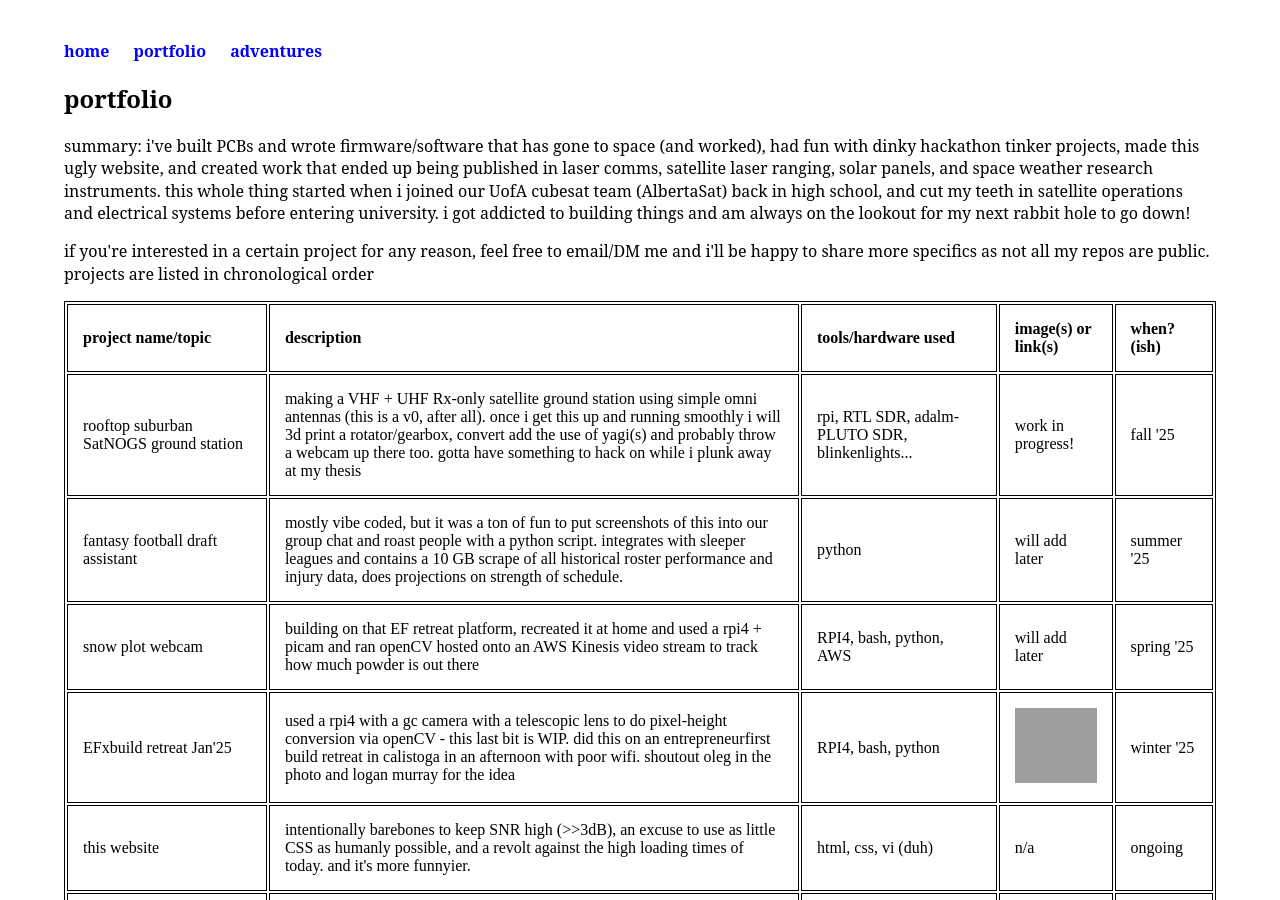
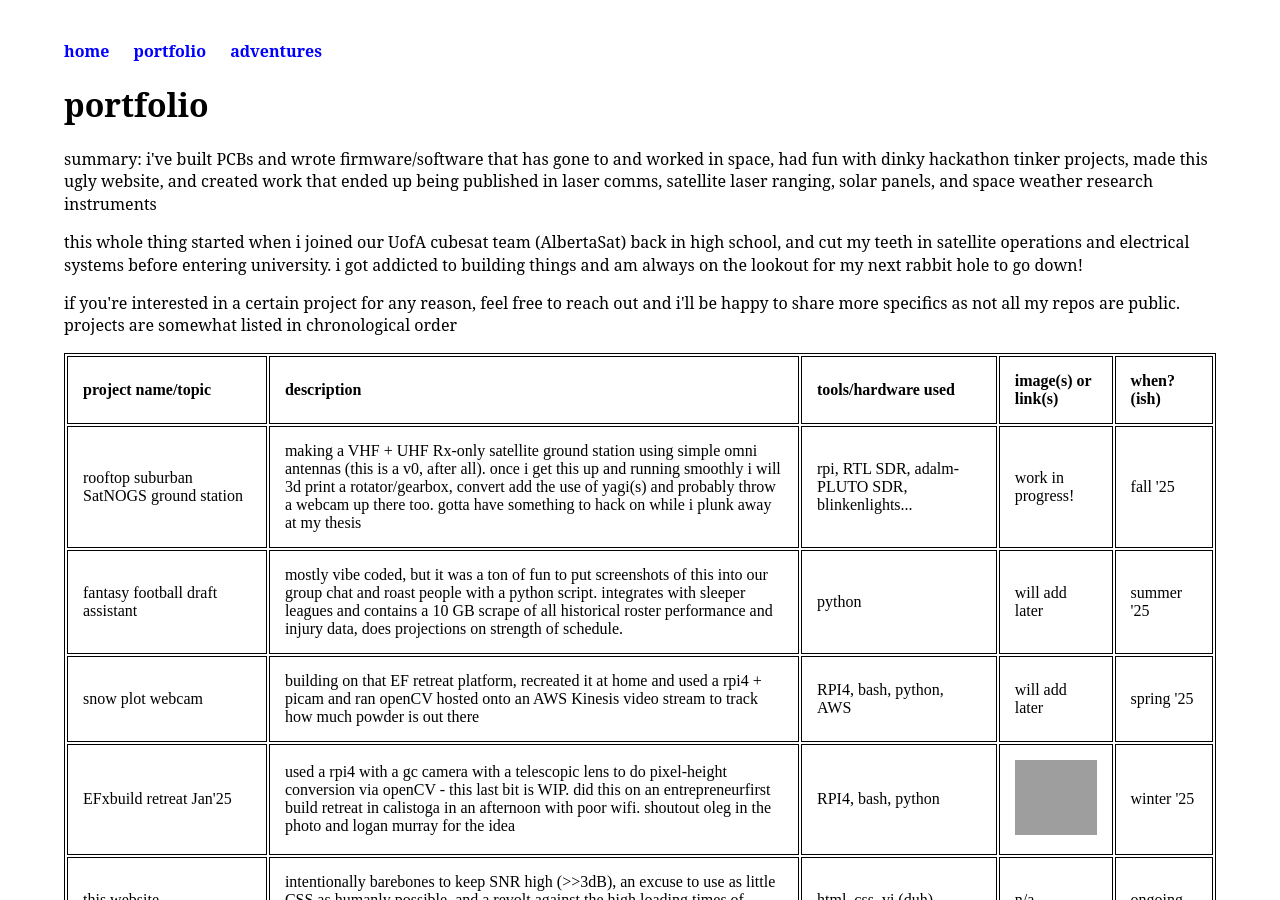
Before and after one commit to ehalliwe/ehalliwe.github.io, a Jekyll site: the page built from portfolio.html, in a window 1280 px wide and 900 px high. Built offline with Jekyll 4.4.1, drawn with Linux system fonts in a browser that asks for light colours; grey boxes are pictures that could not be loaded.

Commit message:
updating portfolio and photos

```diff
--- a/photos.html
+++ b/photos.html
@@ -6,11 +6,10 @@ title: adventures
 <div class="blurb">
 	<h1>adventures</h1>
 
-	<p>i'll backfill this, someday :-)</p>
+	<p>i'll backfill this, someday, with all of my non-cell service endeavours. i grew up skiing and camping in the canadian rockies and time away from civilization is my favourite non-building-related activity</p>
 
 	<p><b>jun 17, 2025</b></p>
-	<p>original plan was to summit A2 (centre), instead went to boundary peak due to changing conditions. mt athabasca & silverhorn on right, hilda peak on left. </p>
-
+	<p>original plan was to summit A2 (centre, 3060 m), instead went to boundary peak (2870 m) due to changing conditions. mt athabasca (3491 m) & silverhorn (~3400 m) on right, hilda peak (3058 m) on left. </p>
 	<img src="img/adventures/20250617_1.jpg">
 
 </div><!-- /.blurb -->
--- a/portfolio.html
+++ b/portfolio.html
@@ -4,11 +4,13 @@ title: erik halliwell
 ---
 <div class="blurb">
 
-	<h2>portfolio</h2>
+	<h1>portfolio</h1>
 
-	<p>summary: i've built PCBs and wrote firmware/software that has gone to space (and worked), had fun with dinky hackathon tinker projects, made this ugly website, and created work that ended up being published in laser comms, satellite laser ranging, solar panels, and space weather research instruments. this whole thing started when i joined our UofA cubesat team (AlbertaSat) back in high school, and cut my teeth in satellite operations and electrical systems before entering university. i got addicted to building things and am always on the lookout for my next rabbit hole to go down!</p>
+	<p>summary: i've built PCBs and wrote firmware/software that has gone to and worked in space, had fun with dinky hackathon tinker projects, made this ugly website, and created work that ended up being published in laser comms, satellite laser ranging, solar panels, and space weather research instruments</p>
 
-	<p>if you're interested in a certain project for any reason, feel free to email/DM me and i'll be happy to share more specifics as not all my repos are public. projects are listed in chronological order</p>
+	<p>this whole thing started when i joined our UofA cubesat team (AlbertaSat) back in high school, and cut my teeth in satellite operations and electrical systems before entering university. i got addicted to building things and am always on the lookout for my next rabbit hole to go down!</p>
+
+	<p>if you're interested in a certain project for any reason, feel free to reach out and i'll be happy to share more specifics as not all my repos are public. projects are somewhat listed in chronological order</p>
 
 	<table>
 
```
